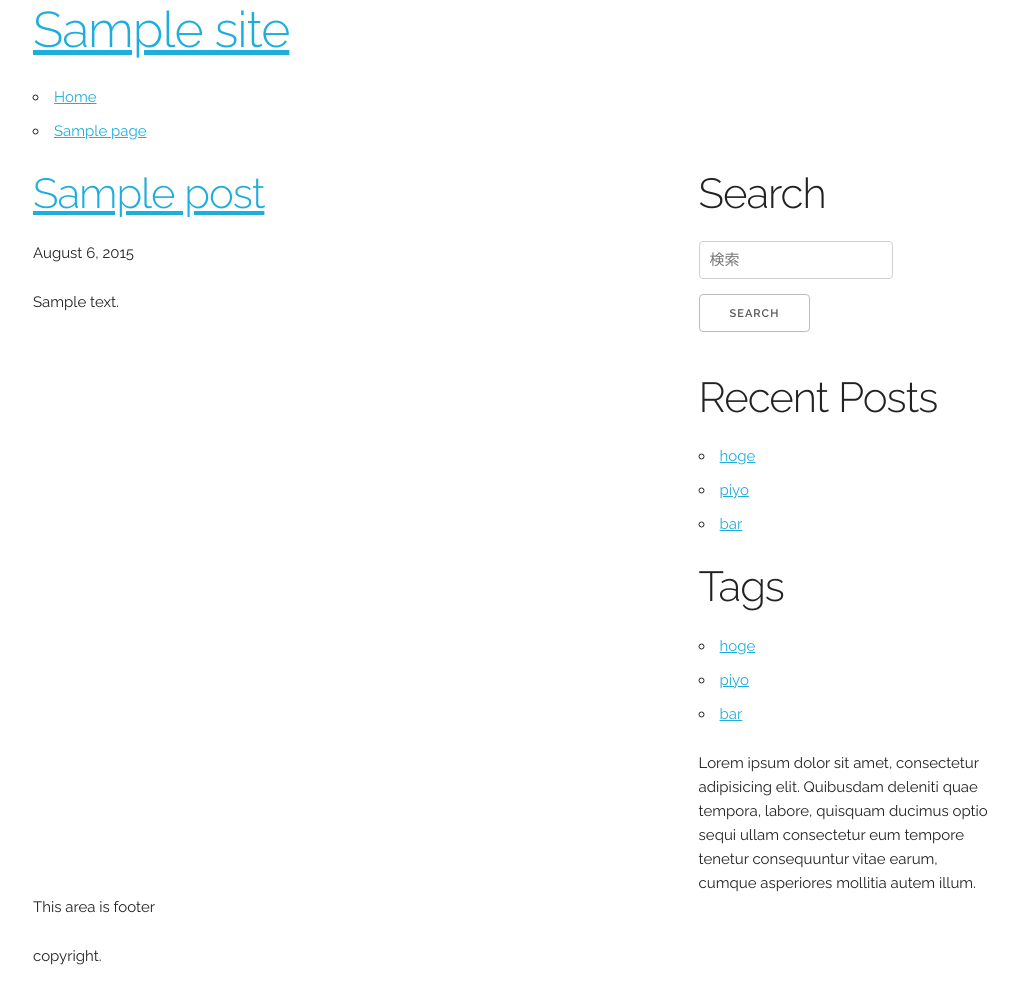
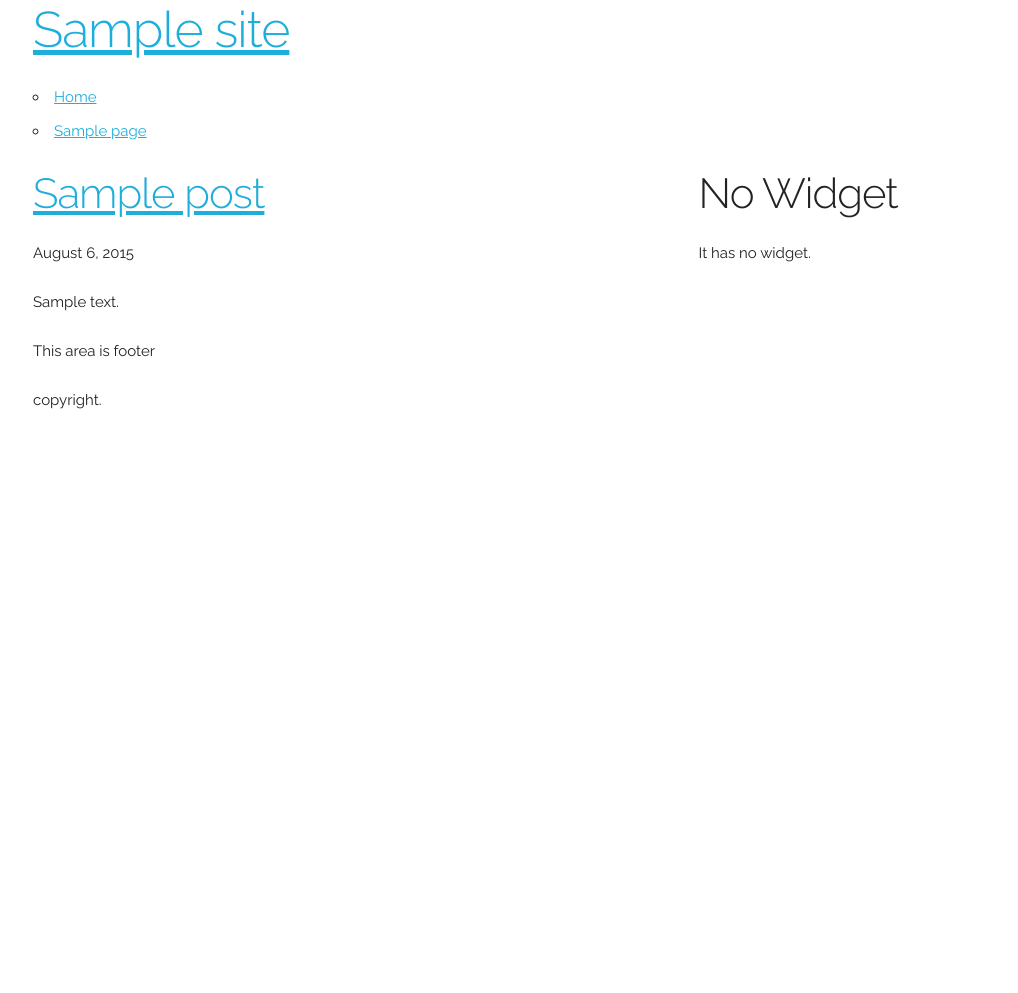
Before and after one commit to kikunantoka/wp-skelton, a WordPress theme: template index.php in a window 1280 px wide. Shown: the whole page, without its empty margins (127-1145 px from the left). After the commit the page ends 409 px from the top, so only its background shows below. Run offline with PHP 8.4 and a stand-in for WordPress, Linux system fonts and the light colour scheme; the site name, menu and one post (Sample post) are stand-ins, and other content is empty.

Commit message:
Add widget

```diff
--- /dev/null
+++ b/functions.php
@@ -0,0 +1,9 @@
+<?php
+register_sidebar( array(
+  'name' => 'Sidebar-Widget-1',
+  'id' => 'sidebar-widget-1',
+  'description' => 'This is sidebar widget area. ',
+  'before_widget' => '<div id="%1$s" class="widget %2$s">',
+  'after_widget' => '</div>',
+) );
+?>
--- a/sidebar.php
+++ b/sidebar.php
@@ -1,18 +1,15 @@
 <div class="four columns">
-  <h2>Search</h2>
-  <?php get_search_form(); ?>
-  <h2>Recent Posts</h2>
-  <ul>
-    <li><a href="#">hoge</a></li>
-    <li><a href="#">piyo</a></li>
-    <li><a href="#">bar</a></li>
-  </ul>
-  <h2>Tags</h2>
-  <ul>
-    <li><a href="#">hoge</a></li>
-    <li><a href="#">piyo</a></li>
-    <li><a href="#">bar</a></li>
-  </ul>
+  <!-- sidebar -->
+  <div id="sidebar">
+    <?php if ( is_active_sidebar( 'sidebar-widget-1' ) ) :
+    dynamic_sidebar( 'sidebar-widget-1' );
+    else: ?>
+    <div class="widget">
+      <h2>No Widget</h2>
+      <p>It has no widget.</p>
+    </div>
+    <?php endif; ?>
+  </div>
+  <!-- /sidebar -->
 
-  Lorem ipsum dolor sit amet, consectetur adipisicing elit. Quibusdam deleniti quae tempora, labore, quisquam ducimus optio sequi ullam consectetur eum tempore tenetur consequuntur vitae earum, cumque asperiores mollitia autem illum.
 </div>
```
